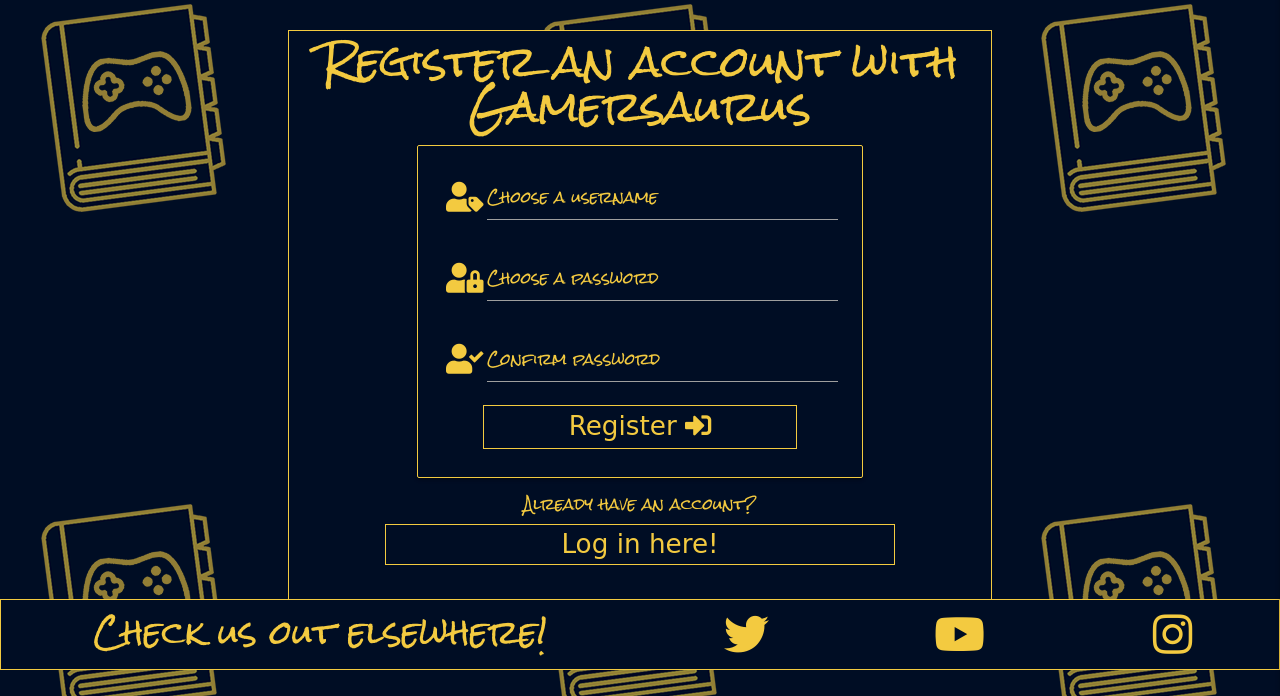
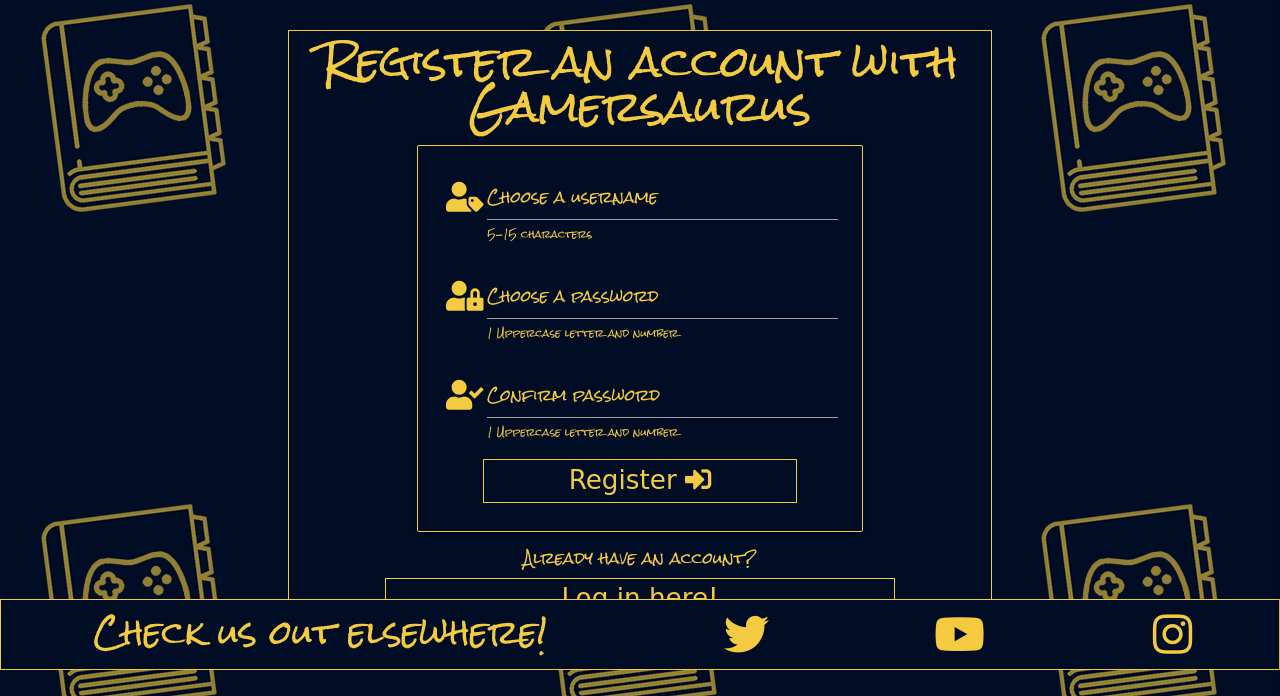
Before and after one commit to JoeyyScott/Gamersaurus, a Flask app: page /register in a window 1280 px wide. Shown: the part 130-826 px from the top of the page. Run offline with Flask 2, Linux system fonts and the light colour scheme; some libraries are stand-ins or nearby versions; some web fonts are replaced.

Commit message:
[ADD] Added helper text to input fields

```diff
--- a/static/css/style.css
+++ b/static/css/style.css
@@ -136,8 +136,14 @@
     color: #f3ca40;
 }
 
-nav a, .sidenav li a, nav ul a {
+nav a, .sidenav li a, nav ul a, .helper-text {
     color: #f3ca40;
+}
+
+.input-field .helper-text {
+    color: #f3ca40;
+    font-size: 0.65rem;
+    text-align: left;
 }
 
 .sidenav {
--- a/templates/login.html
+++ b/templates/login.html
@@ -12,6 +12,8 @@
                             <input id="username" name="username" type="text"
                                 pattern="^[a-zA-Z0-9]{5,15}$" class="validate" required>
                             <label for="username">Enter username</label>
+                            <span class="helper-text">5-15 characters</span>
+
                         </div>
                     </div>
                     <!-- Password field -->
@@ -22,6 +24,7 @@
                             <input id="password" name="password" type="password"
                                 pattern="^(?=.*\d)(?=.*[a-z])(?=.*[A-Z])(?=.*[a-zA-Z]).{5,20}$" class="validate" required>
                             <label for="username">Enter a password</label>
+                            <span class="helper-text">1 Uppercase letter and number</span>
                         </div>
                     </div>
                     <!-- Login button -->
--- a/templates/register.html
+++ b/templates/register.html
@@ -12,6 +12,7 @@
                             <input id="username" name="username" type="text"
                                 pattern="^[a-zA-Z0-9]{5,15}$" class="validate" required>
                             <label for="username">Choose a username</label>
+                            <span class="helper-text">5-15 characters</span>
                         </div>
                     </div>
                     <!-- Password field -->
@@ -22,6 +23,7 @@
                             <input id="password" name="password" type="password"
                                 pattern="^(?=.*\d)(?=.*[a-z])(?=.*[A-Z])(?=.*[a-zA-Z]).{5,20}$" class="validate" required>
                             <label for="username">Choose a password</label>
+                            <span class="helper-text">1 Uppercase letter and number</span>
                         </div>
                     </div>
                     <!-- Password confirm -->
@@ -32,6 +34,7 @@
                             <input id="passwordconfirm" name="passwordconfirm" type="password"
                                 pattern="^(?=.*\d)(?=.*[a-z])(?=.*[A-Z])(?=.*[a-zA-Z]).{5,20}$" class="validate" required>
                             <label for="passwordconfirm">Confirm password</label>
+                            <span class="helper-text">1 Uppercase letter and number</span>
                             <span id="pwcheck" class="altFont"></span>
                         </div>
                     </div>
```
